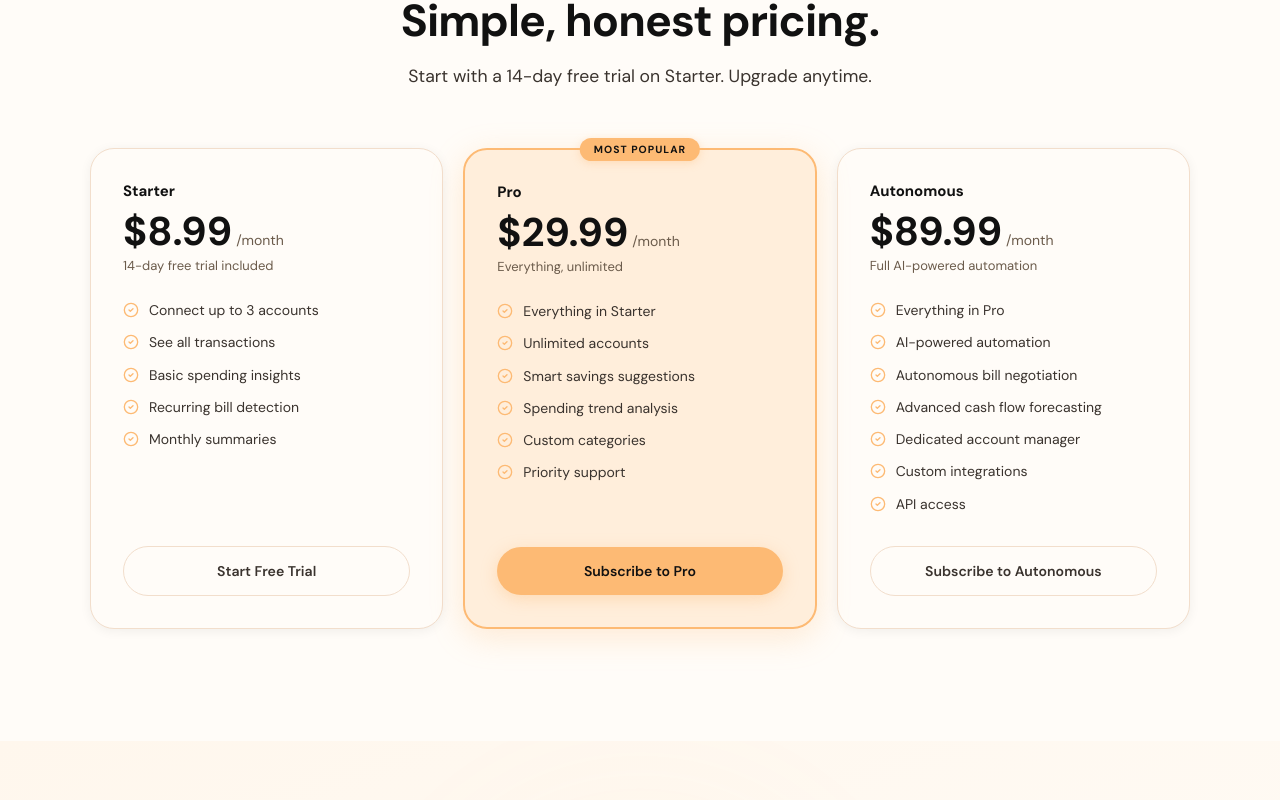
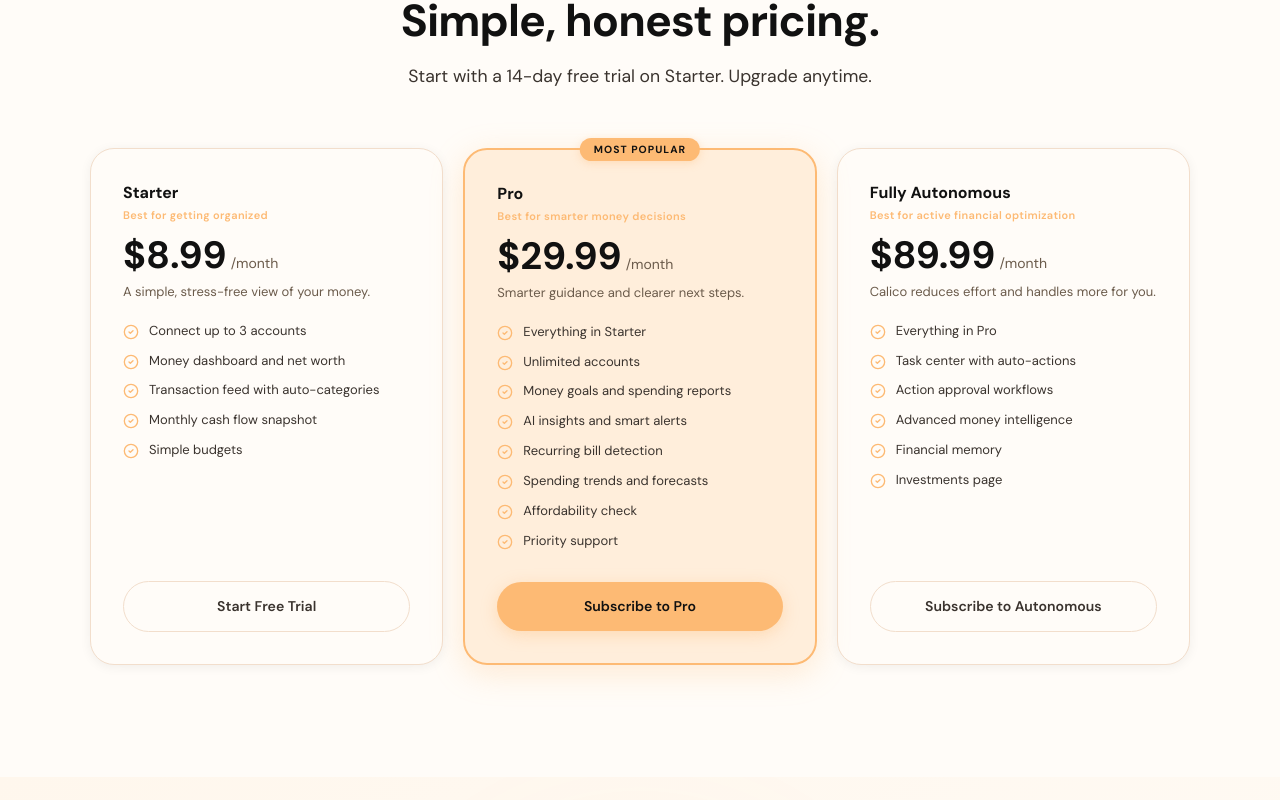
Before and after one commit to Harry0052/agent-wallet, a Next.js app: page / in a window 1280 px wide. Shown: the part 4460-5260 px from the top of the page. Built offline with nearby package versions, Linux system fonts and the light colour scheme.

Commit message:
v9.34.23

```diff
--- a/components/landing/LandingPricing.tsx
+++ b/components/landing/LandingPricing.tsx
@@ -11,13 +11,14 @@ const plans = [
     name: "Starter",
     price: "$8.99",
     period: "/month",
-    desc: "14-day free trial included",
+    tagline: "A simple, stress-free view of your money.",
+    bestFor: "Best for getting organized",
     features: [
       "Connect up to 3 accounts",
-      "See all transactions",
-      "Basic spending insights",
-      "Recurring bill detection",
-      "Monthly summaries",
+      "Money dashboard and net worth",
+      "Transaction feed with auto-categories",
+      "Monthly cash flow snapshot",
+      "Simple budgets",
     ],
     cta: "Start Free Trial",
     href: "/signup?plan=starter",
@@ -27,14 +28,17 @@ const plans = [
     name: "Pro",
     price: "$29.99",
     period: "/month",
-    desc: "Everything, unlimited",
+    tagline: "Smarter guidance and clearer next steps.",
+    bestFor: "Best for smarter money decisions",
     badge: "Most Popular",
     features: [
       "Everything in Starter",
       "Unlimited accounts",
-      "Smart savings suggestions",
-      "Spending trend analysis",
-      "Custom categories",
+      "Money goals and spending reports",
+      "AI insights and smart alerts",
+      "Recurring bill detection",
+      "Spending trends and forecasts",
+      "Affordability check",
       "Priority support",
     ],
     cta: "Subscribe to Pro",
@@ -42,18 +46,18 @@ const plans = [
     highlighted: true,
   },
   {
-    name: "Autonomous",
+    name: "Fully Autonomous",
     price: "$89.99",
     period: "/month",
-    desc: "Full AI-powered automation",
+    tagline: "Calico reduces effort and handles more for you.",
+    bestFor: "Best for active financial optimization",
     features: [
       "Everything in Pro",
-      "AI-powered automation",
-      "Autonomous bill negotiation",
-      "Advanced cash flow forecasting",
-      "Dedicated account manager",
-      "Custom integrations",
-      "API access",
+      "Task center with auto-actions",
+      "Action approval workflows",
+      "Advanced money intelligence",
+      "Financial memory",
+      "Investments page",
     ],
     cta: "Subscribe to Autonomous",
     href: "/signup?plan=autonomous",
@@ -118,22 +122,29 @@ export function LandingPricing() {
                 </span>
               )}
 
-              <div className="mb-6">
-                <p style={{ margin: 0, fontSize: 15, fontWeight: 700, color: C.textPrimary, fontFamily: C.fontFamily }}>
+              <div className="mb-5">
+                {/* Plan name */}
+                <p style={{ margin: 0, fontSize: 16, fontWeight: 700, color: C.textPrimary, fontFamily: C.fontFamily }}>
                   {plan.name}
                 </p>
-                <div className="mt-2 flex items-baseline gap-1">
-                  <span style={{ fontSize: 40, fontWeight: 700, color: C.textPrimary, fontFamily: C.fontFamily, lineHeight: 1 }}>
+                {/* Best for — right under name */}
+                <p style={{ margin: "3px 0 0", fontSize: 11, fontWeight: 600, color: C.apricot, letterSpacing: "0.03em" }}>
+                  {plan.bestFor}
+                </p>
+                {/* Price */}
+                <div className="mt-3 flex items-baseline gap-1">
+                  <span style={{ fontSize: 38, fontWeight: 700, color: C.textPrimary, fontFamily: C.fontFamily, lineHeight: 1 }}>
                     {plan.price}
                   </span>
                   <span style={{ fontSize: 14, color: C.textMuted }}>{plan.period}</span>
                 </div>
-                <p style={{ margin: "6px 0 0", fontSize: 13, color: C.textMuted }}>{plan.desc}</p>
+                {/* Tagline */}
+                <p style={{ margin: "8px 0 0", fontSize: 13, color: C.textMuted, lineHeight: 1.55 }}>{plan.tagline}</p>
               </div>
 
-              <ul className="flex-1" style={{ margin: 0, padding: 0, listStyle: "none", display: "flex", flexDirection: "column", gap: 12 }}>
+              <ul className="flex-1" style={{ margin: 0, padding: 0, listStyle: "none", display: "flex", flexDirection: "column", gap: 11 }}>
                 {plan.features.map((feat) => (
-                  <li key={feat} className="flex items-start gap-2.5" style={{ fontSize: 14, color: C.textSecondary }}>
+                  <li key={feat} className="flex items-start gap-2.5" style={{ fontSize: 13, color: C.textSecondary }}>
                     <CheckCircle2 className="mt-0.5 h-4 w-4 flex-shrink-0" style={{ color: C.apricot }} />
                     {feat}
                   </li>
--- a/components/plans/PlanSelection.tsx
+++ b/components/plans/PlanSelection.tsx
@@ -10,33 +10,34 @@ const plans: {
   name: string;
   price: string;
   period: string;
-  desc: string;
-  promise: string;
+  tagline: string;
+  bestFor: string;
   badge?: string;
   icon: typeof Sparkles;
   iconColor: string;
   features: string[];
   highlight: boolean;
+  cta: string;
 }[] = [
   {
     id: "starter",
     name: "Starter",
     price: "$8.99",
     period: "/month",
-    desc: "A simple way to see your money in one place. 14-day free trial included.",
-    promise: "Help me see where I stand.",
+    tagline: "A simple, stress-free view of your money.",
+    bestFor: "Best for getting organized",
     icon: Sparkles,
     iconColor: "#FDBA74",
     features: [
       "Connect up to 3 accounts",
-      "Money dashboard",
-      "Net worth tracking",
-      "Transaction feed",
-      "Monthly cash flow view",
+      "Money dashboard and net worth",
+      "Transaction feed with auto-categories",
+      "Monthly cash flow snapshot",
       "Simple budgets",
       "Manual entry",
     ],
     highlight: false,
+    cta: "Start 14-day free trial",
   },
   {
     id: "pro",
@@ -44,45 +45,42 @@ const plans: {
     price: "$29.99",
     period: "/month",
     badge: "Most Popular",
-    desc: "Calico helps you understand your habits and make better money decisions.",
-    promise: "Help me understand what to do next.",
+    tagline: "Smarter guidance and clearer next steps.",
+    bestFor: "Best for smarter money decisions",
     icon: Zap,
     iconColor: "#FDBA74",
     features: [
       "Everything in Starter",
       "Unlimited accounts",
-      "Money goals",
-      "Income vs. expense chart",
-      "Spending trends and insights",
-      "Recurring payment detection",
-      "Smart alerts",
-      "AI-powered summaries",
-      "Can I afford this?",
-      "What's Coming forecast",
-      "Custom spending groups",
+      "Money goals with progress tracking",
+      "Spending reports, trends, and forecasts",
+      "AI-powered insights and smart alerts",
+      "Recurring bill and subscription detection",
+      "Affordability check — ask before you spend",
       "Priority support",
     ],
     highlight: true,
+    cta: "Subscribe to Pro",
   },
   {
     id: "autonomous",
     name: "Fully Autonomous",
     price: "$89.99",
     period: "/month",
-    desc: "Calico helps handle complex finances and takes action for you.",
-    promise: "Help me handle it.",
+    tagline: "Calico reduces effort and handles more for you.",
+    bestFor: "Best for active financial optimization",
     icon: Crown,
     iconColor: "#FDBA74",
     features: [
       "Everything in Pro",
-      "Task Center and automations",
-      "Long-range outlook",
-      "Bill negotiation workflows",
-      "Custom integrations",
-      "API access",
-      "Premium intelligence",
+      "Task center with auto-actions",
+      "Action approval workflows",
+      "Advanced money intelligence",
+      "Financial memory — Calico learns you",
+      "Investments page",
     ],
     highlight: false,
+    cta: "Subscribe to Autonomous",
   },
 ];
 
@@ -110,17 +108,14 @@ export function PlanSelection() {
   const [error, setError] = useState<string | null>(null);
 
   const handleSelect = async (planId: PlanId) => {
-    console.log('[Checkout] Starting checkout for plan:', planId);
     setError(null);
     setLoading(planId);
     try {
       await startCheckout(planId);
-      console.log('[Checkout] Redirect initiated');
     } catch (err) {
       const message = err instanceof Error ? err.message : 'Something went wrong. Please try again.';
       setError(message);
       setLoading(null);
-      console.error('[Checkout] Failed:', message);
     }
   };
 
@@ -144,7 +139,7 @@ export function PlanSelection() {
       <motion.h1
         initial={{ opacity: 0, y: 12 }}
         animate={{ opacity: 1, y: 0 }}
-        transition={{ delay: 0.1, duration: 0.45, ease: [0.16, 0.7, 0.2, 1] }}
+        transition={{ delay: 0.1, duration: 0.45, ease: easeOut }}
         className="mb-3 text-center"
         style={{ fontSize: "clamp(1.6rem, 4vw, 2.2rem)", fontWeight: 700, color: "#111", fontFamily: "'DM Sans', sans-serif", lineHeight: 1.15 }}
       >
@@ -207,31 +202,38 @@ export function PlanSelection() {
                 </span>
               )}
 
-              <div className="mb-5 flex items-center gap-3">
+              {/* Plan name + icon */}
+              <div className="mb-1 flex items-center gap-3">
                 <div
-                  style={{ width: 40, height: 40, borderRadius: 12, background: "rgba(253,186,116,0.18)", display: "flex", alignItems: "center", justifyContent: "center" }}
+                  style={{ width: 36, height: 36, borderRadius: 10, background: "rgba(253,186,116,0.18)", display: "flex", alignItems: "center", justifyContent: "center" }}
                 >
-                  <Icon size={20} color={plan.iconColor} />
+                  <Icon size={18} color={plan.iconColor} />
                 </div>
                 <span style={{ fontSize: 16, fontWeight: 700, color: "#111", fontFamily: "'DM Sans', sans-serif" }}>
                   {plan.name}
                 </span>
               </div>
 
-              <div className="mb-1 flex items-baseline gap-1">
-                <span style={{ fontSize: 36, fontWeight: 700, color: "#111", fontFamily: "'DM Sans', sans-serif", lineHeight: 1 }}>
+              {/* Best for — small positioning line right under name */}
+              <p className="mb-4 ml-[48px]" style={{ fontSize: 11, fontWeight: 600, color: "#FDBA74", letterSpacing: "0.03em" }}>
+                {plan.bestFor}
+              </p>
+
+              {/* Price */}
+              <div className="mb-2 flex items-baseline gap-1">
+                <span style={{ fontSize: 34, fontWeight: 700, color: "#111", fontFamily: "'DM Sans', sans-serif", lineHeight: 1 }}>
                   {plan.price}
                 </span>
                 <span style={{ fontSize: 14, color: "#6B5B4B" }}>{plan.period}</span>
               </div>
-              <p className="mb-2" style={{ fontSize: 13, color: "#6B5B4B", lineHeight: 1.5 }}>
-                {plan.desc}
-              </p>
-              <p className="mb-5" style={{ fontSize: 12, fontStyle: "italic", color: "#9B8B7B", lineHeight: 1.5 }}>
-                &ldquo;{plan.promise}&rdquo;
+
+              {/* Tagline */}
+              <p className="mb-5" style={{ fontSize: 13, color: "#6B5B4B", lineHeight: 1.55 }}>
+                {plan.tagline}
               </p>
 
-              <ul className="flex-1" style={{ margin: 0, padding: 0, listStyle: "none", display: "flex", flexDirection: "column", gap: 10 }}>
+              {/* Feature list */}
+              <ul className="flex-1" style={{ margin: 0, padding: 0, listStyle: "none", display: "flex", flexDirection: "column", gap: 9 }}>
                 {plan.features.map((f) => (
                   <li key={f} className="flex items-start gap-2" style={{ fontSize: 13, color: "#3A332E" }}>
                     <CheckCircle2 className="mt-0.5 h-4 w-4 flex-shrink-0" style={{ color: "#FDBA74" }} />
@@ -240,6 +242,7 @@ export function PlanSelection() {
                 ))}
               </ul>
 
+              {/* CTA */}
               <motion.button
                 type="button"
                 onClick={() => void handleSelect(plan.id)}
@@ -253,11 +256,7 @@ export function PlanSelection() {
                     : { background: "#FFFCF8", border: "1.5px solid #F2DECC", color: "#3A332E" }
                 }
               >
-                {loading === plan.id
-                  ? "Redirecting to checkout..."
-                  : plan.id === "starter"
-                    ? "Start 14-day free trial"
-                    : `Subscribe to ${plan.name}`}
+                {loading === plan.id ? "Redirecting to checkout..." : plan.cta}
               </motion.button>
             </motion.div>
           );
--- a/components/settings/SettingsPage.tsx
+++ b/components/settings/SettingsPage.tsx
@@ -889,10 +889,10 @@ function InstitutionsSection() {
   );
 }
 
-const PLAN_DISPLAY: Record<PlanId, { name: string; price: string; description: string }> = {
-  starter: { name: "Starter", price: "Free", description: "See where you stand" },
-  pro: { name: "Pro", price: "$9/mo", description: "Understand what to do next" },
-  autonomous: { name: "Fully Autonomous", price: "$29/mo", description: "Let Calico handle it" },
+const PLAN_DISPLAY: Record<PlanId, { name: string; price: string; description: string; bestFor: string }> = {
+  starter: { name: "Starter", price: "$8.99/mo", description: "See where you stand", bestFor: "Best for getting organized" },
+  pro: { name: "Pro", price: "$29.99/mo", description: "Understand what to do next", bestFor: "Best for smarter money decisions" },
+  autonomous: { name: "Fully Autonomous", price: "$89.99/mo", description: "Let Calico handle it", bestFor: "Best for active financial optimization" },
 };
 
 function BillingSection({
--- a/lib/server/entitlements.ts
+++ b/lib/server/entitlements.ts
@@ -45,42 +45,45 @@ export interface FeatureDefinition {
 }
 
 export const FEATURES: FeatureDefinition[] = [
-  // Starter — "Help me see where I stand" (intentionally minimal)
-  { key: 'core_dashboard', label: 'Money Dashboard', description: 'See your whole money picture in one calm place', minimumPlan: 'starter' },
+  // ── Starter — "Help me see where I stand" ──
+  // Clarity: see your money, know the basics, no analysis or advice
+  { key: 'core_dashboard', label: 'Money Dashboard', description: 'Your whole money picture in one calm place', minimumPlan: 'starter' },
   { key: 'limited_accounts', label: 'Up to 3 Accounts', description: 'Connect up to 3 bank or card accounts', minimumPlan: 'starter' },
-  { key: 'net_worth', label: 'Net Worth Tracking', description: 'Track your total net worth across all accounts', minimumPlan: 'starter' },
-  { key: 'basic_transactions', label: 'Transaction Feed', description: 'See all your spending and income as it happens', minimumPlan: 'starter' },
-  { key: 'spending_categories', label: 'Spending Categories', description: 'Transactions organized into clear categories automatically', minimumPlan: 'starter' },
-  { key: 'monthly_cashflow', label: 'Monthly Cash Flow', description: 'See money in vs. money out each month', minimumPlan: 'starter' },
-  { key: 'basic_budgets', label: 'Simple Budgets', description: 'Set up a simple monthly spending plan', minimumPlan: 'starter' },
-  { key: 'monthly_summaries', label: 'Monthly Spending Summary', description: 'A clear summary of where your money went', minimumPlan: 'starter' },
+  { key: 'net_worth', label: 'Net Worth Tracking', description: 'Track assets minus liabilities across all accounts', minimumPlan: 'starter' },
+  { key: 'basic_transactions', label: 'Transaction Feed', description: 'See spending and income as it happens', minimumPlan: 'starter' },
+  { key: 'spending_categories', label: 'Auto-Categories', description: 'Transactions sorted into categories automatically', minimumPlan: 'starter' },
+  { key: 'monthly_cashflow', label: 'Cash Flow View', description: 'Monthly money in vs. money out', minimumPlan: 'starter' },
+  { key: 'basic_budgets', label: 'Simple Budgets', description: 'Set a basic monthly spending plan', minimumPlan: 'starter' },
+  { key: 'monthly_summaries', label: 'Monthly Summary', description: 'A clear recap of where your money went', minimumPlan: 'starter' },
   { key: 'manual_entry', label: 'Manual Entry', description: 'Add accounts and transactions by hand', minimumPlan: 'starter' },
 
-  // Pro — "Help me understand what to do next" (the value tier)
-  { key: 'unlimited_accounts', label: 'Unlimited Accounts', description: 'Connect as many accounts as you want', minimumPlan: 'pro' },
-  { key: 'simple_goals', label: 'Money Goals', description: 'Set savings targets and track your progress', minimumPlan: 'pro' },
-  { key: 'income_expense_chart', label: 'Income vs. Expense Chart', description: 'A clear visual of what you earn and what you spend', minimumPlan: 'pro' },
+  // ── Pro — "Help me understand what to do next" ──
+  // Guidance: goals, insights, trends, alerts — Calico explains and advises
+  { key: 'unlimited_accounts', label: 'Unlimited Accounts', description: 'Connect as many accounts as you need', minimumPlan: 'pro' },
+  { key: 'simple_goals', label: 'Money Goals', description: 'Set savings targets and track progress', minimumPlan: 'pro' },
+  { key: 'income_expense_chart', label: 'Income vs. Expense', description: 'Visual comparison of what you earn and spend', minimumPlan: 'pro' },
   { key: 'spending_trends', label: 'Spending Trends', description: 'See how your spending changes over time', minimumPlan: 'pro' },
-  { key: 'category_breakdowns', label: 'Category Breakdowns', description: 'See exactly where your money goes by category', minimumPlan: 'pro' },
-  { key: 'recurring_detection', label: 'Recurring Payment Detection', description: 'Find your bills and subscriptions automatically', minimumPlan: 'pro' },
-  { key: 'basic_alerts', label: 'Smart Alerts', description: 'Get notified about important money changes and unusual spending', minimumPlan: 'pro' },
-  { key: 'basic_insights', label: 'AI-Powered Summaries', description: 'AI-powered observations, tips, and analysis about your spending', minimumPlan: 'pro' },
-  { key: 'advanced_insights', label: 'Deeper Insights', description: 'Deeper "why" explanations about your money', minimumPlan: 'pro' },
-  { key: 'smart_savings', label: 'Savings Ideas', description: 'Calico suggests ways to save more', minimumPlan: 'pro' },
-  { key: 'custom_categories', label: 'Custom Spending Groups', description: 'Organize spending your way', minimumPlan: 'pro' },
-  { key: 'ai_research', label: 'Can I Afford This?', description: 'Ask Calico whether a purchase fits your budget', minimumPlan: 'pro' },
-  { key: 'cashflow_forecast', label: "What's Coming", description: 'See what your money looks like in 30 days', minimumPlan: 'pro' },
-  { key: 'priority_support', label: 'Priority Support', description: 'Get help faster when you need it', minimumPlan: 'pro' },
+  { key: 'category_breakdowns', label: 'Category Breakdown', description: 'Detailed view of where money goes by category', minimumPlan: 'pro' },
+  { key: 'recurring_detection', label: 'Recurring Detection', description: 'Bills and subscriptions found automatically', minimumPlan: 'pro' },
+  { key: 'basic_alerts', label: 'Smart Alerts', description: 'Notified about unusual spending and important changes', minimumPlan: 'pro' },
+  { key: 'basic_insights', label: 'AI Insights', description: 'AI-powered analysis and tips about your money', minimumPlan: 'pro' },
+  { key: 'advanced_insights', label: 'Deep Analysis', description: 'Deeper explanations of patterns and opportunities', minimumPlan: 'pro' },
+  { key: 'smart_savings', label: 'Savings Suggestions', description: 'Calico finds ways you could save more', minimumPlan: 'pro' },
+  { key: 'custom_categories', label: 'Custom Categories', description: 'Organize spending into your own groups', minimumPlan: 'pro' },
+  { key: 'ai_research', label: 'Affordability Check', description: 'Ask whether a purchase fits your budget', minimumPlan: 'pro' },
+  { key: 'cashflow_forecast', label: '30-Day Forecast', description: 'See what your money looks like in 30 days', minimumPlan: 'pro' },
+  { key: 'priority_support', label: 'Priority Support', description: 'Faster help when you need it', minimumPlan: 'pro' },
 
-  // Fully Autonomous — "Help me handle it" (automation + execution)
-  { key: 'ai_automation', label: 'Auto-Actions', description: 'Calico handles routine money tasks for you', minimumPlan: 'autonomous' },
-  { key: 'autonomous_actions', label: 'Calico Acts for You', description: 'Approve actions and Calico handles the rest', minimumPlan: 'autonomous' },
-  { key: 'bill_negotiation', label: 'Bill Negotiation', description: 'Calico helps negotiate lower bills', minimumPlan: 'autonomous' },
-  { key: 'advanced_forecasting', label: 'Long-Range Outlook', description: 'See months ahead, not just days', minimumPlan: 'autonomous' },
-  { key: 'financial_memory', label: 'Calico Remembers', description: 'Gets smarter about your habits over time', minimumPlan: 'autonomous' },
-  { key: 'custom_integrations', label: 'Custom Connections', description: 'Connect any service to Calico', minimumPlan: 'autonomous' },
-  { key: 'api_access', label: 'API Access', description: 'Build your own tools with your data', minimumPlan: 'autonomous' },
-  { key: 'premium_intelligence', label: 'Full Money Intelligence', description: 'Calico at its smartest', minimumPlan: 'autonomous' },
+  // ── Fully Autonomous — "Help me handle it" ──
+  // Execution: Calico takes action and optimizes on your behalf
+  { key: 'ai_automation', label: 'Task Center', description: 'Calico detects and handles routine money tasks', minimumPlan: 'autonomous' },
+  { key: 'autonomous_actions', label: 'Action Approval', description: 'Review and approve actions — Calico executes', minimumPlan: 'autonomous' },
+  { key: 'bill_negotiation', label: 'Bill Optimization', description: 'Identify opportunities to reduce recurring costs (coming soon)', minimumPlan: 'autonomous' },
+  { key: 'advanced_forecasting', label: 'Extended Outlook', description: 'Longer-range financial projections (coming soon)', minimumPlan: 'autonomous' },
+  { key: 'financial_memory', label: 'Financial Memory', description: 'Calico remembers your patterns and gets smarter over time', minimumPlan: 'autonomous' },
+  { key: 'custom_integrations', label: 'Custom Integrations', description: 'Connect external services to Calico (coming soon)', minimumPlan: 'autonomous' },
+  { key: 'api_access', label: 'API Access', description: 'Programmatic access to your financial data (coming soon)', minimumPlan: 'autonomous' },
+  { key: 'premium_intelligence', label: 'Advanced Intelligence', description: 'Full depth of Calico analysis and optimization', minimumPlan: 'autonomous' },
 ];
 
 const PLAN_HIERARCHY: PlanId[] = ['starter', 'pro', 'autonomous'];
@@ -136,25 +139,20 @@ export const PLAN_TUTORIALS: Record<PlanId, { heading: string; steps: TutorialSt
   pro: {
     heading: "Welcome to Calico Pro!",
     steps: [
-      { title: "Everything gets smarter", body: "You have everything from Starter, plus powerful tools to understand and improve your finances.", icon: "Sparkles" },
+      { title: "Everything from Starter", body: "Plus powerful tools to understand your money and decide what to do next.", icon: "Sparkles" },
       { title: "Unlimited accounts", body: "Connect as many accounts as you want — no limits.", icon: "Infinity" },
-      { title: "Goals, trends, and insights", body: "Set money goals, see spending trends over time, and get AI-powered analysis of your habits.", icon: "TrendingUp" },
-      { title: "Smart alerts", body: "Calico watches for unusual spending, bill changes, and important patterns — and lets you know.", icon: "CalendarCheck" },
-      { title: "Recurring detection", body: "Calico finds your subscriptions and recurring bills automatically so nothing sneaks up on you.", icon: "RefreshCw" },
-      { title: "What's Coming", body: "See what your money looks like 30 days from now so nothing surprises you.", icon: "LineChart" },
-      { title: "Priority support", body: "Get faster help when you need it.", icon: "HeadphonesIcon" },
+      { title: "Goals and trends", body: "Set savings targets, see spending trends over time, and track your progress.", icon: "TrendingUp" },
+      { title: "AI-powered insights", body: "Calico analyzes your spending and explains what it finds — alerts, patterns, and suggestions.", icon: "CalendarCheck" },
+      { title: "Recurring detection", body: "Bills and subscriptions are found automatically so nothing sneaks up on you.", icon: "RefreshCw" },
     ],
   },
   autonomous: {
     heading: "Welcome to Fully Autonomous!",
     steps: [
-      { title: "Calico handles it", body: "Everything in Pro, plus Calico can actually take action on your behalf.", icon: "Crown" },
-      { title: "Auto-actions", body: "Calico handles routine money tasks so you don't have to think about them.", icon: "Zap" },
-      { title: "Calico acts for you", body: "Approve an action and Calico takes care of the rest — bills, savings, payments.", icon: "Bot" },
-      { title: "Bill negotiation", body: "Calico helps you negotiate better rates on your bills.", icon: "HeartHandshake" },
-      { title: "Calico remembers", body: "The more you use Calico, the smarter it gets about your money habits.", icon: "Brain" },
-      { title: "Long-range outlook", body: "See months ahead, not just days — plan your money with confidence.", icon: "Target" },
-      { title: "API access", body: "Build your own tools with programmatic access to your data.", icon: "Code" },
+      { title: "Everything from Pro", body: "Plus Calico can take action on your behalf — less work for you.", icon: "Crown" },
+      { title: "Task center", body: "Calico detects money tasks and presents them for your approval. Review, approve, or dismiss.", icon: "Zap" },
+      { title: "Financial memory", body: "Calico remembers your patterns, preferences, and history to give smarter guidance over time.", icon: "Brain" },
+      { title: "Advanced intelligence", body: "Deeper analysis across your investments and full financial picture.", icon: "Target" },
     ],
   },
 };
```
Also changed, not shown: app/(app)/reports/page.tsx (+15 -1 lines), components/AppNav.tsx (+10 -5 lines), components/accounts/AccountsView.tsx (+41 -26 lines), components/dashboard/SimpleTrendChart.tsx (+89 -39 lines).
